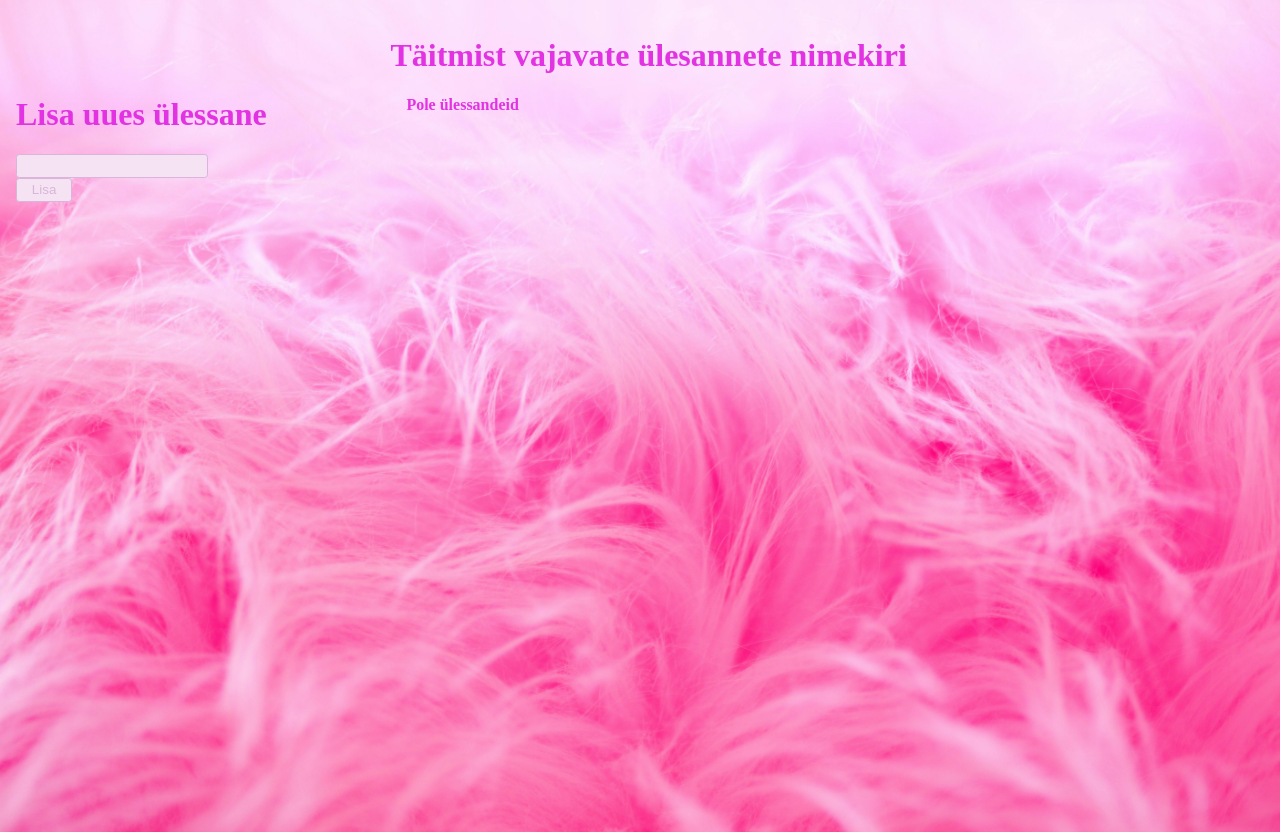
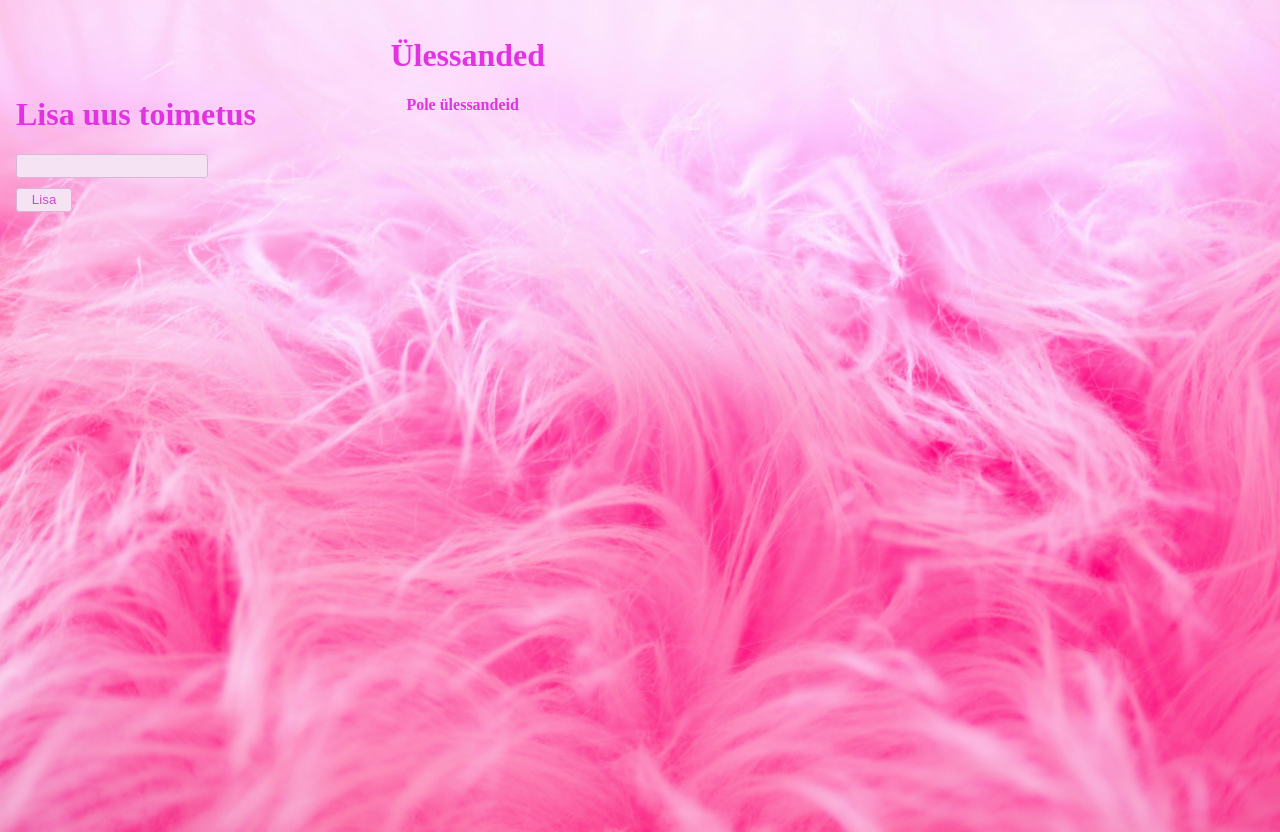
Before and after one commit to mairitikk/React-Do-To-List, a React (Vite) app: page / in a window 1280 px wide. Built offline with nearby package versions, Linux system fonts and the light colour scheme; a web font is replaced by a local one.

Commit message:
style  and text changes

```diff
--- a/src/App.jsx
+++ b/src/App.jsx
@@ -46,7 +46,7 @@ export default function App() {
     <div className="container">
       <NewTodoForm onSubmit={addTodo} />
     <div>
-      <h1 className="header">Täitmist vajavate ülesannete nimekiri</h1>
+      <h1 className="header">Ülessanded</h1>
         <TodoList todos={todos} toggleTodo={toggleTodo} deleteTodo={deleteTodo} />
       </div>
     </div>
--- a/src/NewTodoForm.jsx
+++ b/src/NewTodoForm.jsx
@@ -16,8 +16,10 @@ export function NewTodoForm({ onSubmit }) {
   return (
     <form onSubmit={handleSubmit} className="new-item-form">
       <div className="form-row">
-        <label htmlFor="item" ><h1 className="header2">Lisa uues ülessane</h1></label>
-        <input
+        <label htmlFor="item" >
+          <h1 className="header2">Lisa uus toimetus</h1>
+        </label>
+        <input className="vorm"
           value={newItem}
           onChange={e => setNewItem(e.target.value)}
           type="text"
--- a/src/styles.css
+++ b/src/styles.css
@@ -57,6 +57,10 @@ body {
     }
 }
 
+.vorm {
+    margin-bottom: 10px;
+    border-radius: 2em;
+}
 
 .btn {
     background:
@@ -64,7 +68,7 @@ body {
     /* Light pink background */
     border: 1px solid #d9b6d9;
     /* Pink border */
-    color: #d9b6d9;
+    color: #cf4bcf;
     /* Pink text */
     padding: 0.25em 0.5em;
     border-radius: 0.25em;
```
